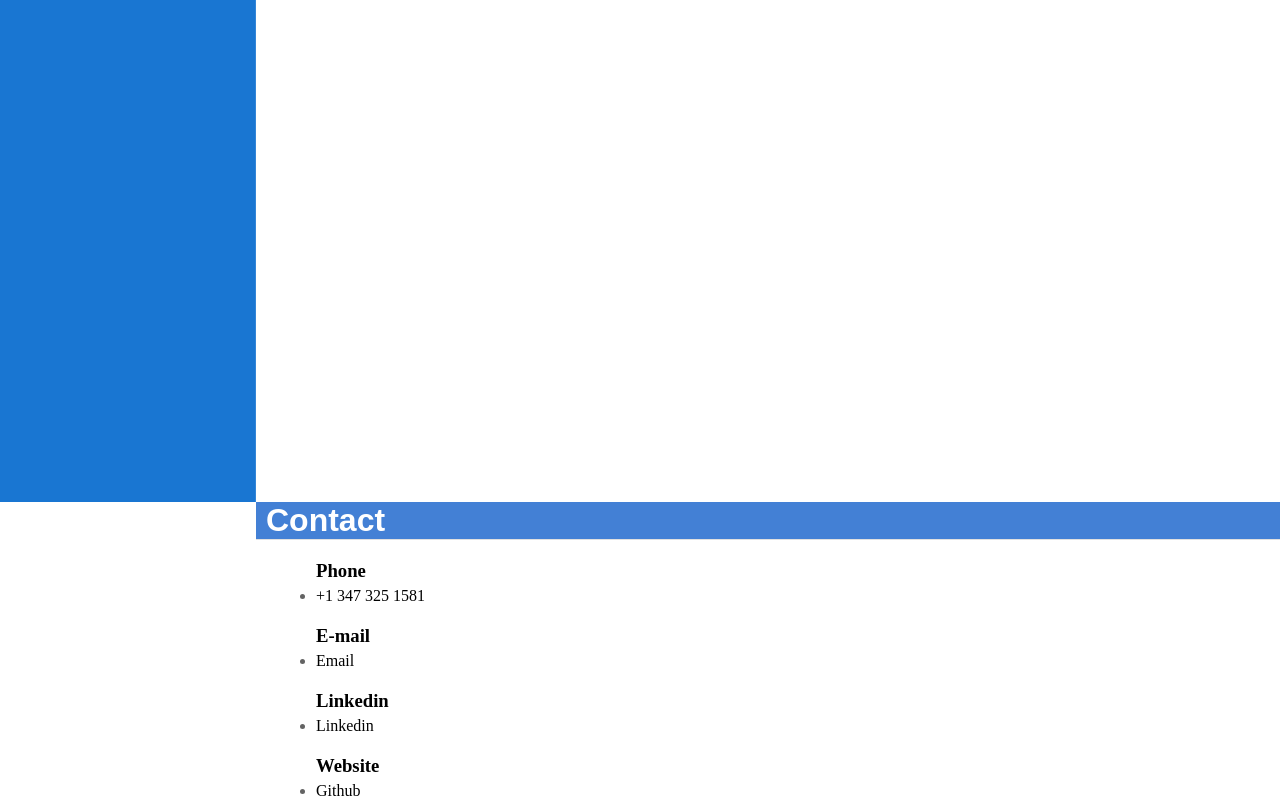
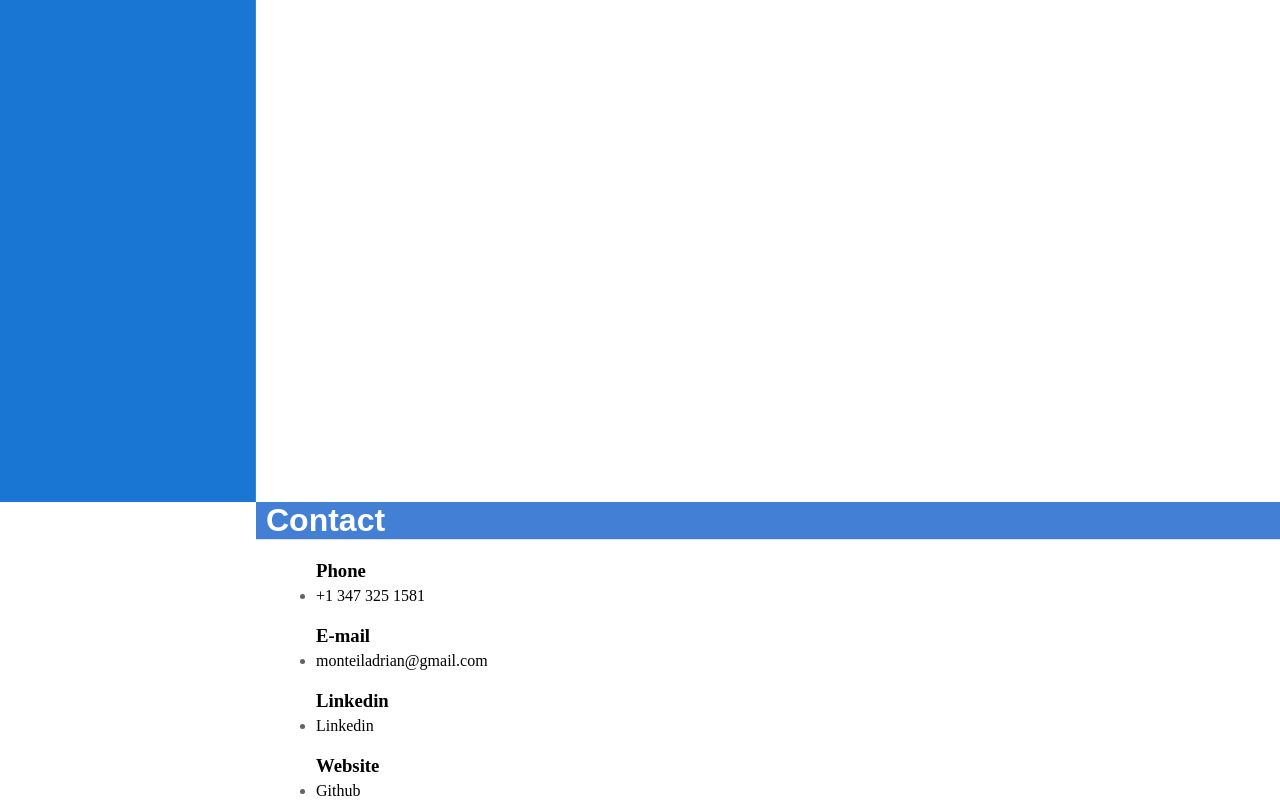
Before and after one commit to adrianmonteil1983/glassdoor, a Vue app: page /#/contact in a window 1280 px wide. Shown: the part 298-1098 px from the top of the page. Built offline with nearby package versions, Linux system fonts and the light colour scheme.

Commit message:
modification order port folio

```diff
--- a/src/repo/portFolio.js
+++ b/src/repo/portFolio.js
@@ -4,6 +4,17 @@ import automation from '../images/react_automation.png';
 import marvel from '../images/marvel.png';
 
 const projects = [
+  {
+    name:'automation',
+    image: automation,
+    description:{
+      h3: 'React Automation',
+      resume: 'Fullstack Smart Home app',
+      technos: 'React.js, node.js, MongoDB, socket.io, Arduinos',
+      link: 'https://practical-bell-ac50ec.netlify.app',
+      github: 'https://github.com/adrianmonteil1983/react_automation_front'
+    }
+  },
   {
     name:'facerecognition',
     image: facerecognition,
@@ -13,15 +24,6 @@ const projects = [
       technos: 'react.js, node.js, postgresSQL, rest API, heroku',
       link: 'https://salty-beyond-55903.herokuapp.com',
       github: 'https://github.com/adrianmonteil1983/facerecognitionbrain'
-    }
-  },
-  {
-    name:'automation',
-    image: automation,
-    description:{
-      h3: 'React Automation',
-      resume: 'Fullstack Smart Home app',
-      technos: 'React.js, node.js, MongoDB, socket.io, Arduinos'
     }
   },
   {
--- a/src/views/Contact.vue
+++ b/src/views/Contact.vue
@@ -10,7 +10,7 @@
         </ul>
         <h3>E-mail</h3>
         <ul>
-          <li> <a href="mailto:monteiladrian@gmail.com" target="_blank">Email</a></li>
+          <li> <a href="mailto:monteiladrian@gmail.com" target="_blank">monteiladrian@gmail.com</a></li>
         </ul>
         <h3>Linkedin</h3>
         <ul>
```
Also changed, not shown: src/views/PortFolio.vue (+6 -1 lines).
